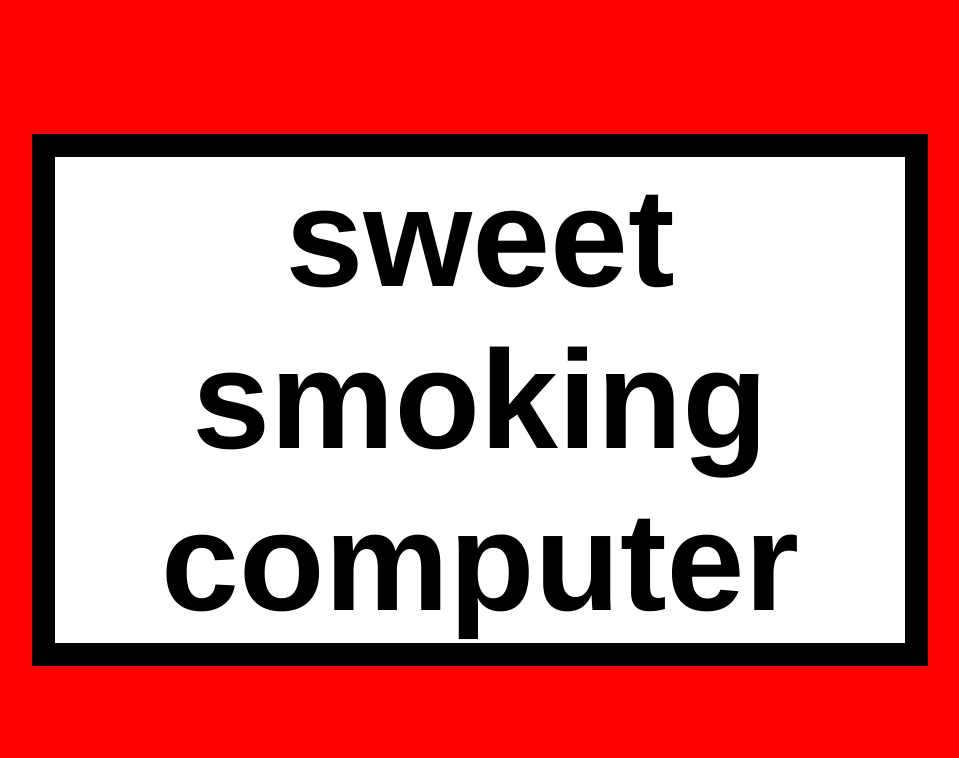
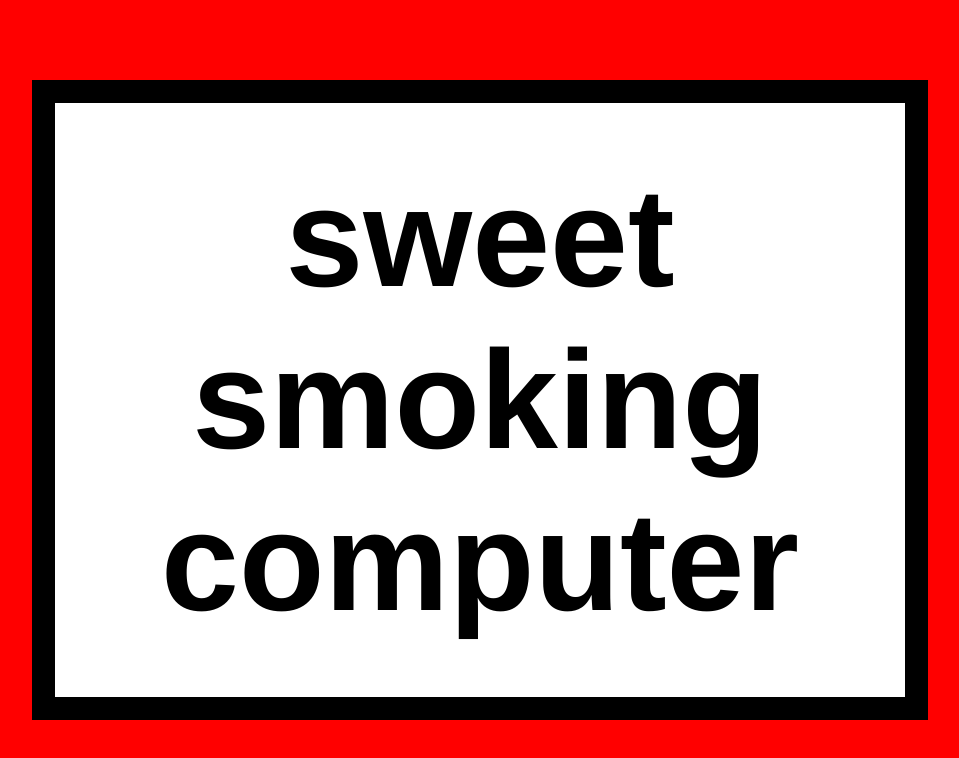
Before and after one commit to meanyounglamb/ssc, a plain HTML site: page index.html in a window 1280 px wide. Shown: the whole page, without its empty margins (160-1119 px from the left). Drawn offline with Linux system fonts and the light colour scheme.

Commit message:
Update index.html

```diff
--- a/index.html
+++ b/index.html
@@ -6,7 +6,7 @@
   text-align: center;
   vertical-align: middle;
   margin: 0 auto;
-  padding: 10% 30px 10% 30px ;
+  padding: 10% 10% 10% 10% ;
   width: 100%;
   height: 100%;
   line-height: 1.5em;
@@ -18,11 +18,11 @@ table {
   top: 50%;
   left: 50%;
   width: 70%;
-  height: 50%;
+  height: 80%;
   background-color: black;
   transform: translate(-50%, -50%);
-   border:23px solid black;
-  padding: 20px 20px 20px 20px;
+  border:23px solid black;
+  padding: 10% 10% 10% 10%;
   margin: 0 auto;
   border-collapse: collapse;
   font-family: helvetica, sans-serif;
@@ -39,10 +39,10 @@ table {
 
 
 @media (min-width:50px) and (max-width:300px){html{font-size:15px}}
-@media (min-width:301px) and (max-width:500px){html{font-size:50px; height: 300px}}
-@media (min-width:501px) and (max-width:700px){html{font-size:75px; height: 500px}}
-@media (min-width:701px) and (max-width:900px){html{font-size:100px; height: 700px}}
-@media (min-width:901px){html{font-size:140px; height: 900px; margin-top: 30px}}
+@media (min-width:301px) and (max-width:500px){html{font-size:50px}}
+@media (min-width:501px) and (max-width:700px){html{font-size:75px}}
+@media (min-width:701px) and (max-width:900px){html{font-size:100px}}
+@media (min-width:901px){html{font-size:140px}}
 
 *,
 *:before,
```
